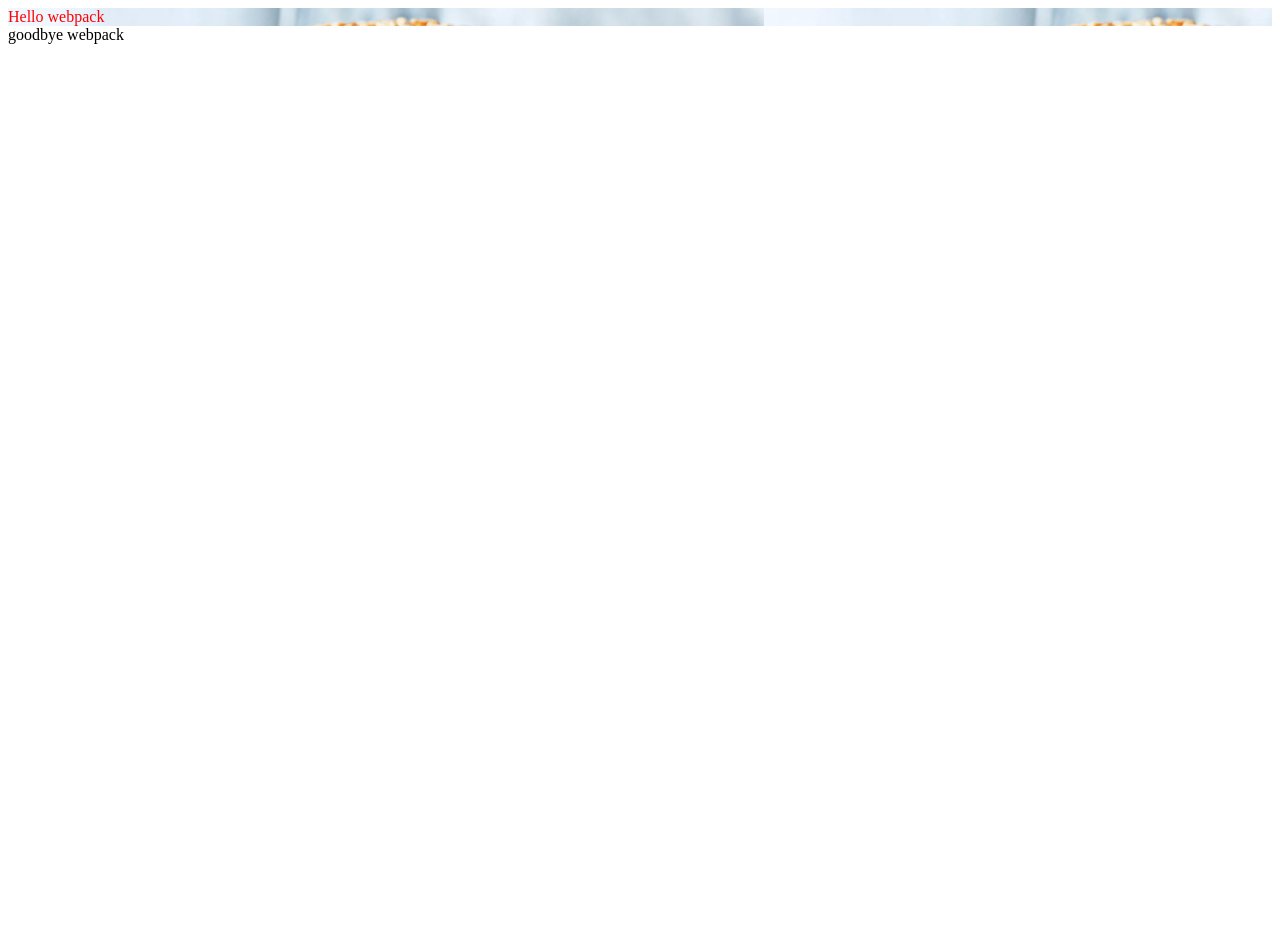
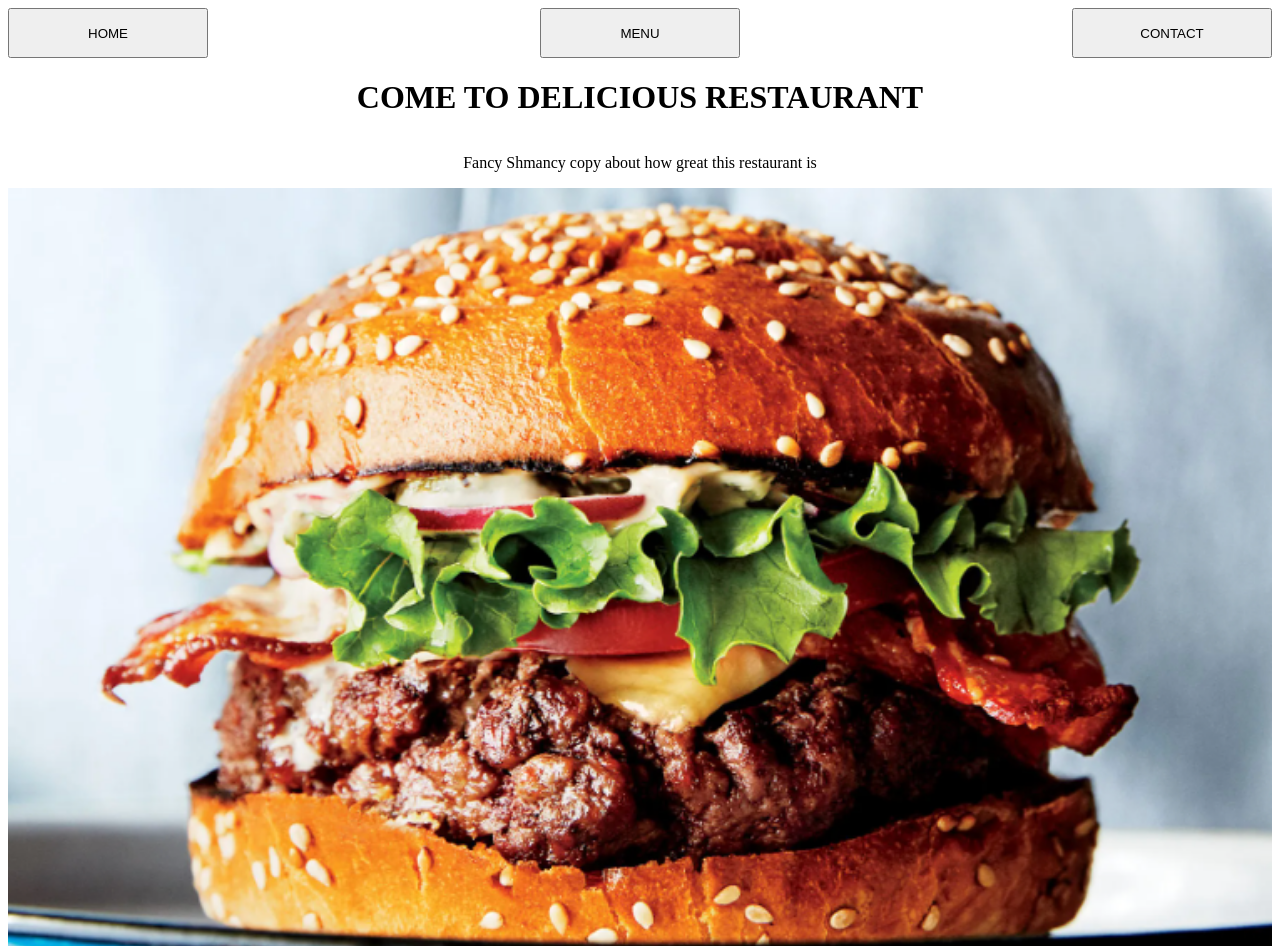
Before and after one commit to gavinberetvas/RestaurantPageRedux, a website with bundled scripts: page dist/index.html in a window 1280 px wide. Shown: the top 946 px of the page. Before the commit the page ends 800 px from the top, so only its background shows below. Built offline with nearby package versions, Linux system fonts and the light colour scheme.

Commit message:
restaurant page functional and module directory

```diff
--- a/src/index.js
+++ b/src/index.js
@@ -1,18 +1,10 @@
+/* eslint-disable no-unused-vars */
 import _ from 'lodash';
 import './style.css';
-// import component from './modules/test'
-import wtf from './test.js';
+import buttonStandby from './modules/init';
+import menu from "./modules/menu";
+import home from "./modules/home";
+import contact from "./modules/contact";
 
- function component() {
-   const element = document.querySelector('#content');
-
-   // Lodash, now imported by this script
-   element.innerHTML = _.join(['Hello', 'webpack'], ' ');
-  element.classList.add('hello');
-
-   return element;
- }
-
-
- document.body.appendChild(component());
- document.body.append(wtf());
+buttonStandby();
+home();
--- /dev/null
+++ b/src/modules/contact.js
@@ -0,0 +1,10 @@
+/* eslint-disable quotes */
+/* eslint-disable require-jsdoc */
+function contact() {
+  console.log("wtAf");
+  const testdiv = document.getElementById("content");
+  testdiv.innerHTML = "Hello contact";
+  return testdiv;
+}
+
+export default contact;
--- /dev/null
+++ b/src/modules/home.js
@@ -0,0 +1,39 @@
+/* eslint-disable quotes */
+/* eslint-disable require-jsdoc */
+import menu from "./menu.js";
+
+function home() {
+  console.log("wtAf");
+  const testdiv = document.getElementById("content");
+  testdiv.innerHTML = "";
+  testdiv.className = "homepage";
+
+  let header = document.createElement("H1");
+  header.innerHTML = "COME TO DELICIOUS RESTAURANT";
+
+  let copy = document.createElement("p");
+  copy.innerHTML = "Fancy Shmancy copy about how great this restaurant is";
+
+  let img = document.createElement("img");
+  img.className = "burgertown";
+  img.src = 'icon.png';
+
+  let button = document.createElement("button");
+  button.className = "button";
+  button.innerHTML = "ORDER NOW!!!!";
+  button.onclick = menu;
+
+  testdiv.appendChild(header);
+  testdiv.appendChild(copy);
+  testdiv.appendChild(img);
+  testdiv.appendChild(button);
+  return testdiv;
+}
+
+export default home;
+
+/* <h1>COME TO DELICIOUS RESTAURANT</h1>
+<p>Fancy Shmancy copy about how great this restaurant is</p>
+<img src="" alt="">
+<button class="button" id="menu">order now!</button>
+<p>copyright metapersona 2023</p> */
--- /dev/null
+++ b/src/modules/init.js
@@ -0,0 +1,22 @@
+/* eslint-disable quotes */
+/* eslint-disable require-jsdoc */
+import menu from "./menu.js";
+import home from "./home.js";
+import contact from "./contact.js";
+
+function buttonStandby() {
+
+  document.getElementById("home").addEventListener("click", function() {
+    document.body.append(home());
+  });
+
+  document.getElementById("menu").addEventListener("click", function() {
+    document.body.append(menu());
+  });
+
+  document.getElementById("contact").addEventListener("click", function() {
+    document.body.append(contact());
+  });
+}
+
+export default buttonStandby;
--- /dev/null
+++ b/src/modules/menu.js
@@ -0,0 +1,10 @@
+/* eslint-disable quotes */
+/* eslint-disable require-jsdoc */
+function menu() {
+  console.log("wtAf");
+  const testdiv = document.getElementById("content");
+  testdiv.innerHTML = "Hello Menu";
+  return testdiv;
+}
+
+export default menu;
--- a/src/style.css
+++ b/src/style.css
@@ -6,7 +6,24 @@
     font-style: normal;
   } */
 
-.hello {
-    color: red;
-    background: url('./icon.png');
-  }
+
+.navigation {
+  display: flex;
+  justify-content: space-between;
+}
+.homepage {
+  display: flex;
+  flex-direction: column;
+  align-items: center;
+  justify-content: center;
+}
+
+.button {
+  height: 50px;
+  width: 200px;
+
+}
+
+.burgertown {
+  width: 100%;
+}
--- a/src/test.js
+++ /dev/null
@@ -1,10 +0,0 @@
-
-function wtf() {
-    console.log("wtAf");
-    const testdiv = document.createElement('div');
-    testdiv.innerHTML = "goodbye webpack";
-    return testdiv
-
-}
-
-export default wtf;
```
Also changed, not shown: dist/bundle.js, dist/icon.png (renamed from dist/f697b17eb02e3f85401d.png), dist/index.html, src/icon.png (deleted).
